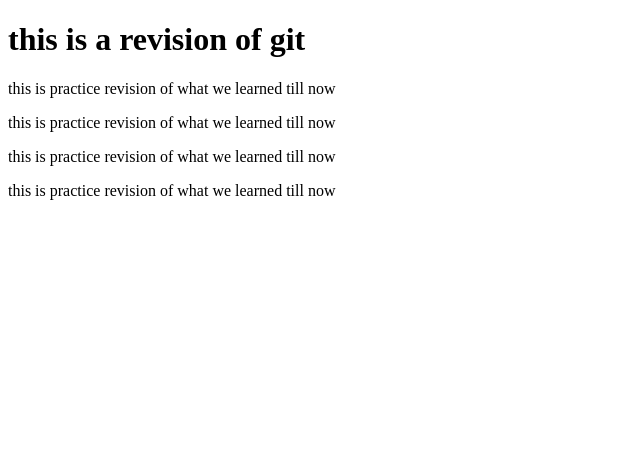
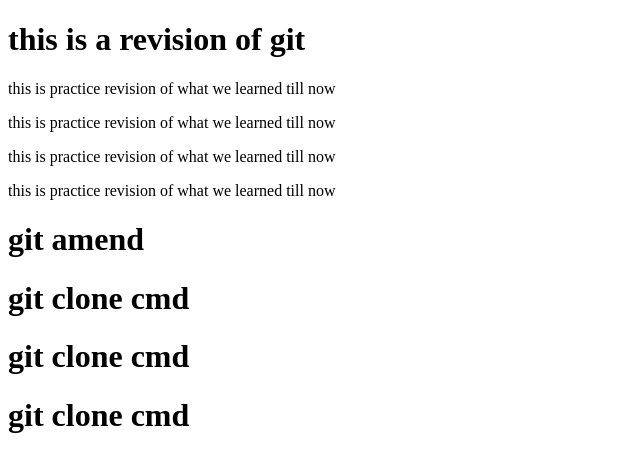
Before and after one commit to Saini9495/practice-git, a plain HTML site: page index.html in a window 1280 px wide. Shown: the whole page, without its empty margins (0-640 px from the left). Drawn offline with Linux system fonts and the light colour scheme.

Commit message:
changed file done

```diff
--- a/index.html
+++ b/index.html
@@ -11,6 +11,9 @@
     <p> this is practice revision of what  we learned till now </p>
     <p> this is practice revision of what  we learned till now </p>
     <p> this is practice revision of what  we learned till now </p>
-
+    <h1>git amend</h1>
+    <h1>git clone cmd</h1>
+    <h1>git clone cmd</h1>
+    <h1>git clone cmd</h1>
 </body>
 </html>
```
